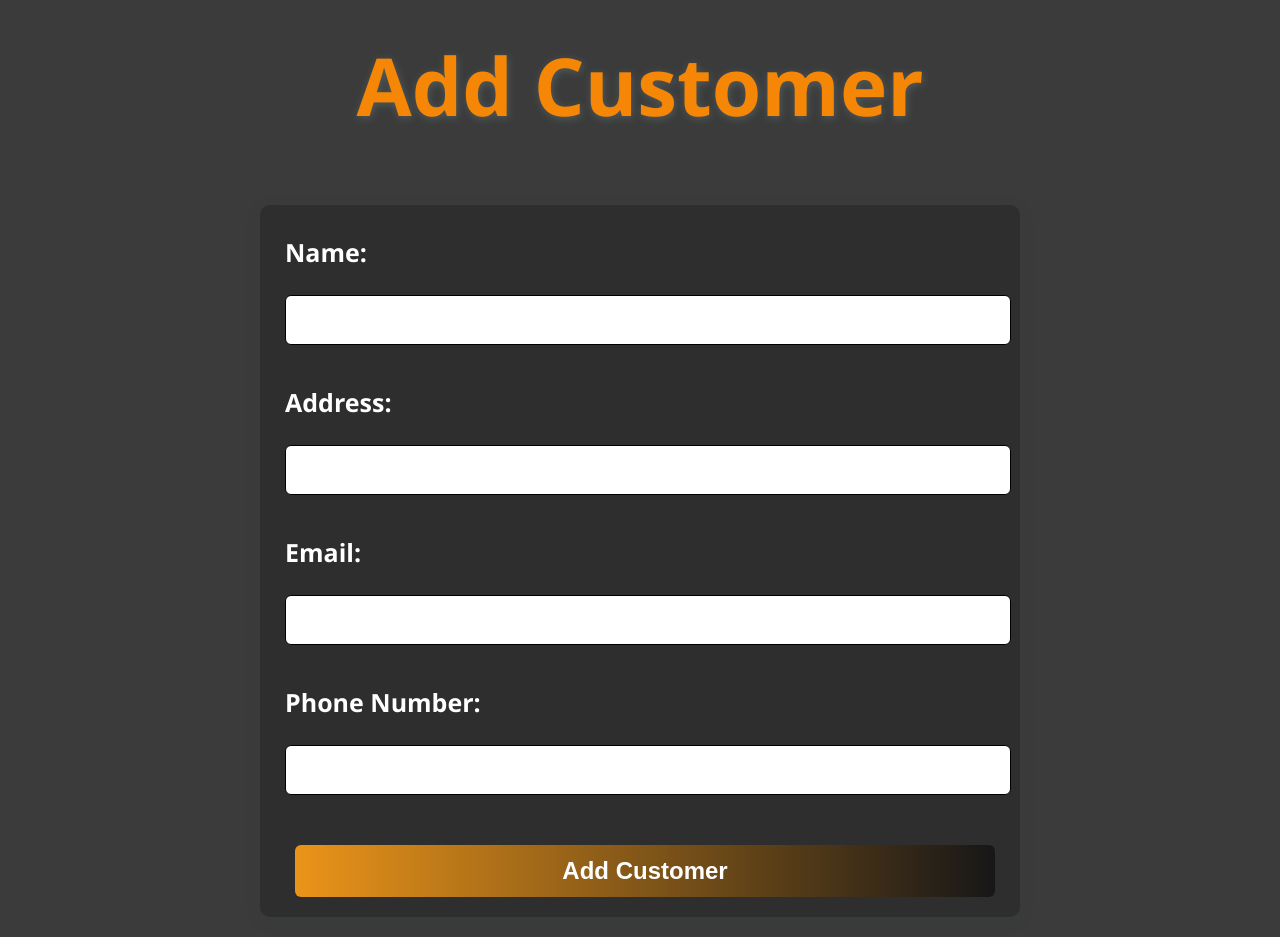
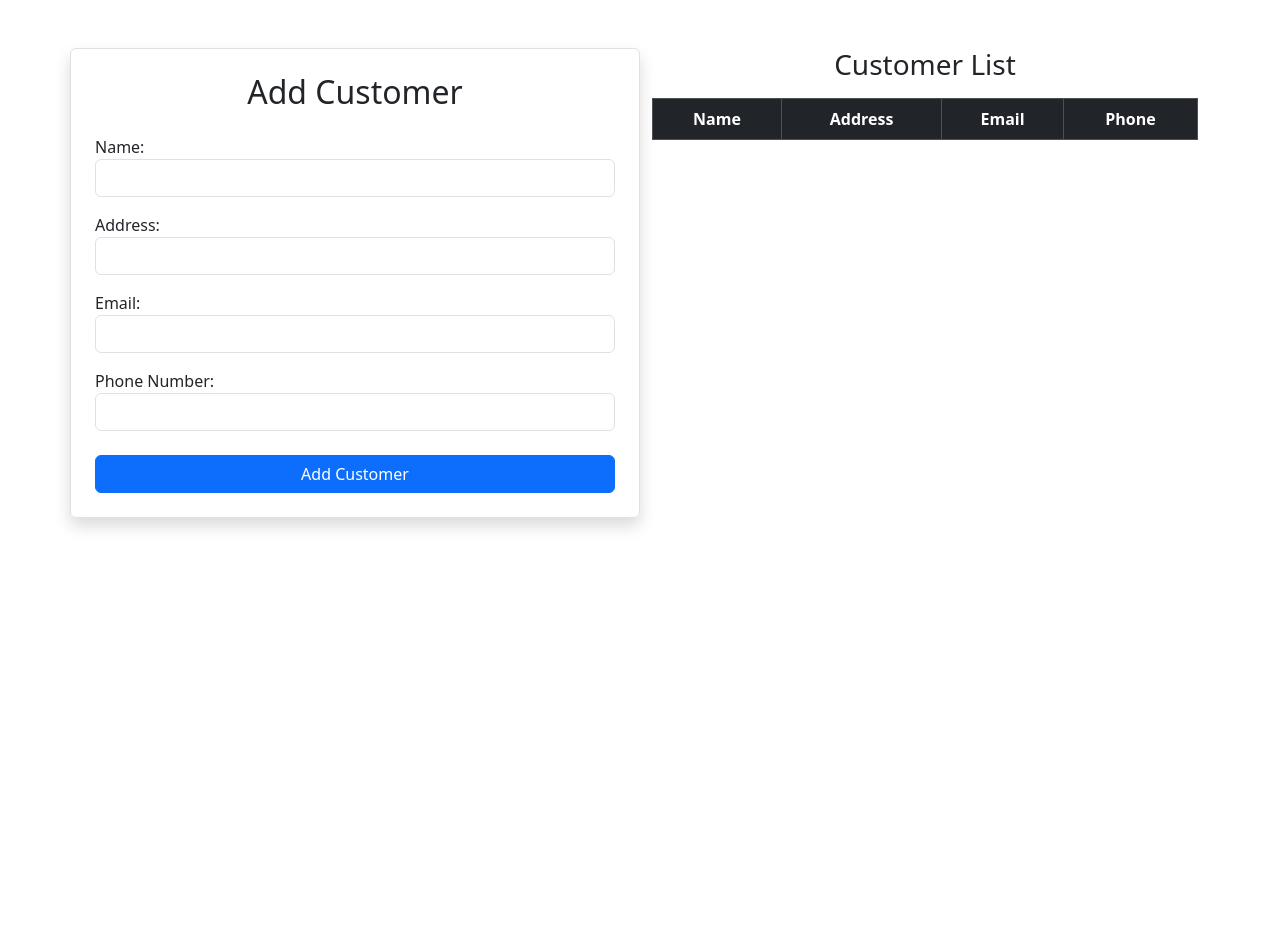
Before and after one commit to Thisara-Chamika/MOS-BURGERS, a plain HTML site: page add_Customer.html in a window 1280 px wide. After the commit the page ends 800 px from the top, so only its background shows below. Drawn offline with nearby package versions, Linux system fonts and the light colour scheme.

Commit message:
add Cust and Load Table function

```diff
--- a/add_Customer.html
+++ b/add_Customer.html
@@ -1,27 +1,59 @@
 <!DOCTYPE html>
 <html lang="en">
-<head>
-    <meta charset="UTF-8">
-    <meta name="viewport" content="width=device-width, initial-scale=1.0">
+  <head>
+    <meta charset="UTF-8" />
+    <meta name="viewport" content="width=device-width, initial-scale=1.0" />
     <title>Add Customers</title>
-    <link rel="stylesheet" href="add_Customer_Style.css">
-</head>
-<body>
-    <h2>Add Customer</h2>
-    <form id="addCustomerForm">
-        <label for="name">Name:</label><br>
-        <input type="text" id="name" name="name" required><br><br>
+    <link
+      href="https://cdn.jsdelivr.net/npm/bootstrap@5.3.7/dist/css/bootstrap.min.css"
+      rel="stylesheet"
+      integrity="sha384-LN+7fdVzj6u52u30Kp6M/trliBMCMKTyK833zpbD+pXdCLuTusPj697FH4R/5mcr"
+      crossorigin="anonymous"
+    />
+  </head>
+  <body>
+    <div class="container mt-5">
+      <div class="row">
+        <!-- Form Section -->
+        <div class="col-md-6 border p-4 rounded shadow">
+          <h2 class="text-center mb-4">Add Customer</h2>
 
-        <label for="address">Address:</label><br>
-        <input type="text" id="address" name="address" required><br><br>
+          <label for="name">Name:</label>
+          <input type="text" id="name" name="name" class="form-control mb-3" />
 
-        <label for="email">Email:</label><br>
-        <input type="email" id="email" name="email" required><br><br>
+          <label for="address">Address:</label>
+          <input type="text" id="address" name="address" class="form-control mb-3" />
 
-        <label for="phoneNumber">Phone Number:</label><br>
-        <input type="tel" id="phoneNumber" name="phoneNumber" required pattern="[0-9]{10,15}"><br><br>
+          <label for="email">Email:</label>
+          <input type="email" id="email" name="email" class="form-control mb-3" />
 
-        <button type="submit">Add Customer</button>
-    </form>
-</body>
+          <label for="phoneNumber">Phone Number:</label>
+          <input type="tel" id="phoneNumber" name="phoneNumber" class="form-control mb-4" />
+
+          <button type="submit" onclick="addCustomer()" class="btn btn-primary w-100">
+            Add Customer
+          </button>
+        </div>
+
+        <!-- Table Section -->
+        <div class="col-md-6">
+          <h3 class="text-center mb-3">Customer List</h3>
+          <table class="table table-bordered table-striped">
+            <thead class="table-dark text-center">
+              <tr>
+                <th>Name</th>
+                <th>Address</th>
+                <th>Email</th>
+                <th>Phone</th>
+              </tr>
+            </thead>
+            <tbody class="text-center" id="tableCustomers">
+            </tbody>
+          </table>
+        </div>
+      </div>
+    </div>
+
+    <script src="app.js"></script>
+  </body>
 </html>
--- a/add_Customer_Style.css
+++ b/add_Customer_Style.css
@@ -1,10 +1,10 @@
-
+/*
 body {
-    background: #3b3b3b;
-    font-family: 'Segoe UI', Arial, sans-serif;
+    /* background: #3b3b3b; */
+    /* font-family: 'Segoe UI', Arial, sans-serif;
     color: #222;
-}
-
+} */
+/*
 h2 {
     color: #f58606;
     text-align: center;
@@ -13,7 +13,7 @@ h2 {
     text-shadow: 1px 2px 8px #b2dfdb33;
 }
 
-form#addCustomerForm {
+div {
     background: #2e2e2e;
     max-width: 700px;
     margin: 20px auto;
@@ -69,4 +69,4 @@ button[type="submit"] {
 button[type="submit"]:hover {
     background: linear-gradient(90deg, #eb9419 0%, #171717 100%);
     transform: translateY(-2px) scale(1.04);
-}
+} */
--- a/app.js
+++ b/app.js
@@ -0,0 +1,57 @@
+
+let customerList;
+
+let isNull = localStorage.getItem("customerList");
+
+if (isNull) {
+    customerList = JSON.parse(localStorage.getItem("customerList"));
+} else {
+    customerList = [];
+}
+
+// -------------------------------- add coustomer -------------------------
+
+function addCustomer(){
+
+    let customer = {
+        name : document.getElementById("name").value,
+        address : document.getElementById("address").value,
+        email : document.getElementById("email").value,
+        phoneNumber : document.getElementById("phoneNumber").value,
+    }
+
+    console.log(customer);
+
+
+    customerList.push(customer);
+
+
+    localStorage.setItem("customerList",JSON.stringify(customerList));
+    loadTable();
+}
+
+//--------------- load table -------------------------------
+
+function loadTable() {
+
+    let body = ``;
+
+    JSON.parse(localStorage.getItem("customerList"));
+
+    for(data of customerList){
+
+        body +=`
+            <tboday>
+            <tr>
+                <td>${data.name}</td>
+                <td>${data.address}</td>
+                <td>${data.email}</td>
+                <td>${data.phoneNumber}</td>
+            </tr>
+            </tbody>
+        `;
+
+    }
+
+    document.getElementById("tableCustomers").innerHTML=body;
+}
```
Also changed, not shown: view_Customer.html (deleted, +0 -11 lines).
